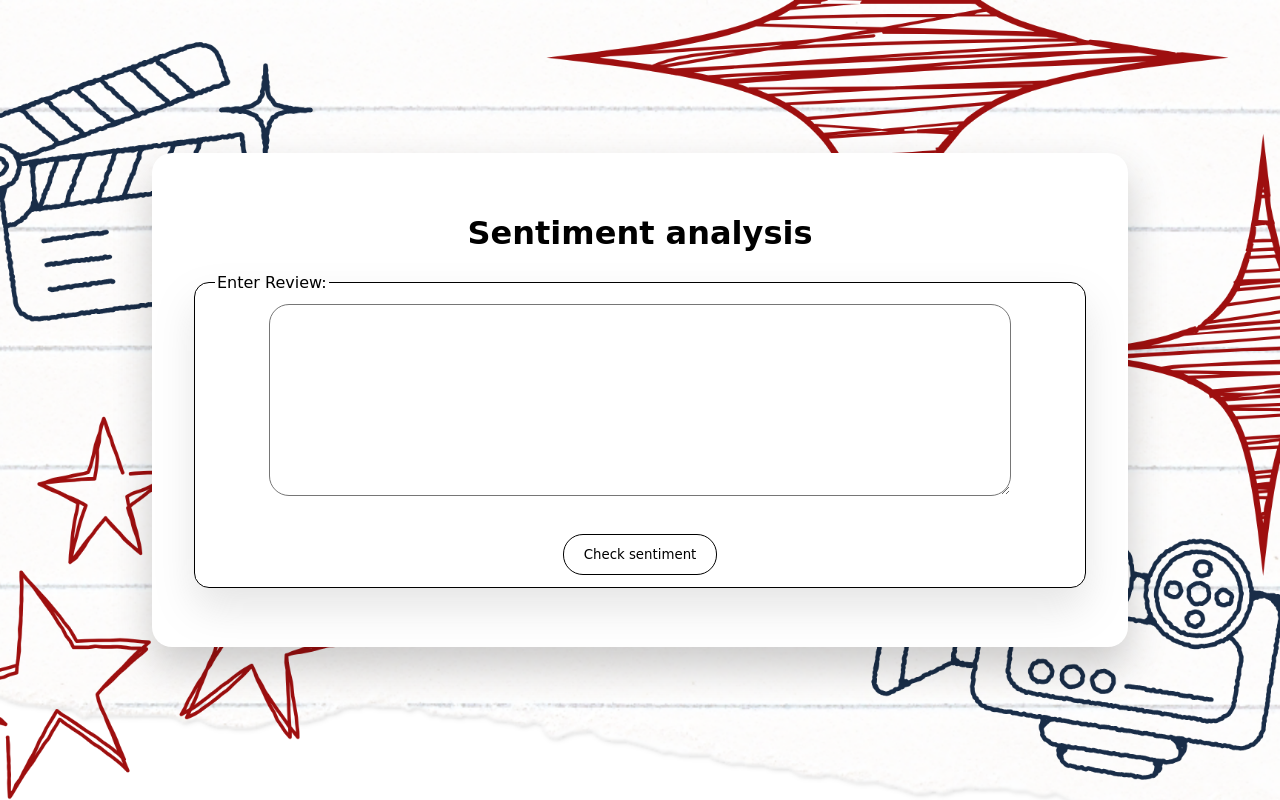
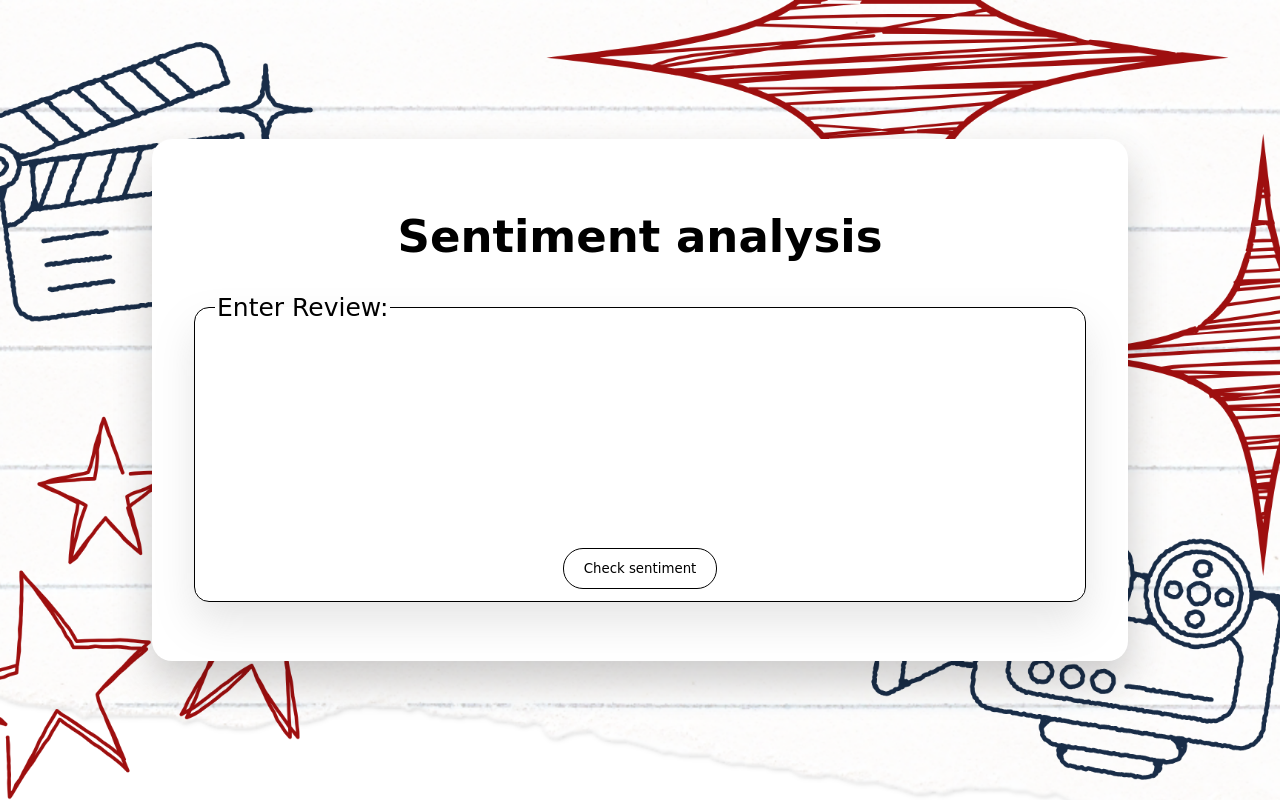
Before and after one commit to patik1242/movies_sentiment_analysis_v2, a Flask app: page / in a window 1280 px wide. Run offline with Flask 3, Linux system fonts and the light colour scheme; parts of the project's set-up code (start-up, migrations or seed data) failed here and were passed over.

Commit message:
template

```diff
--- a/templates/index.html
+++ b/templates/index.html
@@ -14,6 +14,7 @@ body {
     display: flex;
     justify-content: center;
     align-items: center;
+    overflow: scroll;
 }
 
 .container {
@@ -29,6 +30,7 @@ body {
 
 h1 {
     text-align: center;
+    font-size: 45px;
 }
 
 form {
@@ -61,6 +63,7 @@ form {
 }
 
 fieldset{
+    font-size: 25px;
     border: 1px solid;
     border-radius: 15px;
     padding: 12px 20px;
@@ -72,13 +75,16 @@ fieldset{
 }
 
 textarea {
+    border: none;
+    outline: none;
     width: 90%;
     height: 150px;
     max-width: 700px;
     font-family: cursive, sans-serif;
-    font-size: 12px;
+    font-size: 18px;
     border-radius: 20px;
-    padding: 20px;
+    padding: 3px;
+    resize: none;
 
 }
 
```
